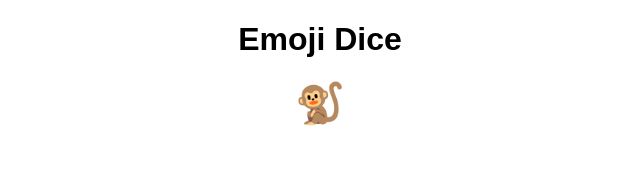
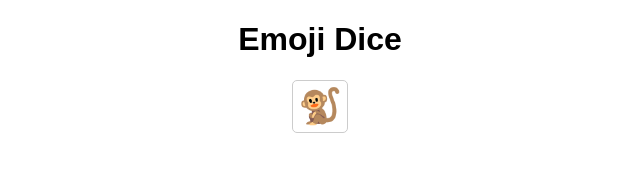
Before and after one commit to nancologist/emoji-dice, a React (Create React App) app in the folder frontend/: page / in a window 1280 px wide. Shown: the top 183 px of the page, without its empty margins (320-960 px from the left). Built offline with nearby package versions, Linux system fonts and the light colour scheme.

Commit message:
Checkpoint

```diff
--- a/frontend/src/App.tsx
+++ b/frontend/src/App.tsx
@@ -4,7 +4,22 @@ import Emoji from './components/Emoji/Emoji';
 import emojis from './data/index.json';
 
 function App() {
+
+
   const myEmoji = emojis['Animals & Nature'][1].emoji;
+
+
+  // ++++++++++++++++++++ Random Algorithm TESTING ++++++++++++++++++++++:
+
+
+  const keys = Object.keys(emojis);
+  let keyIndex = Math.floor( Math.random() * keys.length );
+  const groupedEmojis = (emojis as any)[ keys[keyIndex] ];
+  const emojiIndex = Math.floor( Math.random() * groupedEmojis.length );
+  console.log(  groupedEmojis[ emojiIndex ] )
+
+
+  // ====================================================================
 
 
   return (
--- a/frontend/src/components/Emoji/Emoji.css
+++ b/frontend/src/components/Emoji/Emoji.css
@@ -1,3 +1,7 @@
 .emoji {
-    font-size: 40px;
+    border: 1px solid #ccc;
+    border-radius: 5px;
+    display: inline-block;
+    font-size: 35px;
+    padding: 5px;
 }
```
